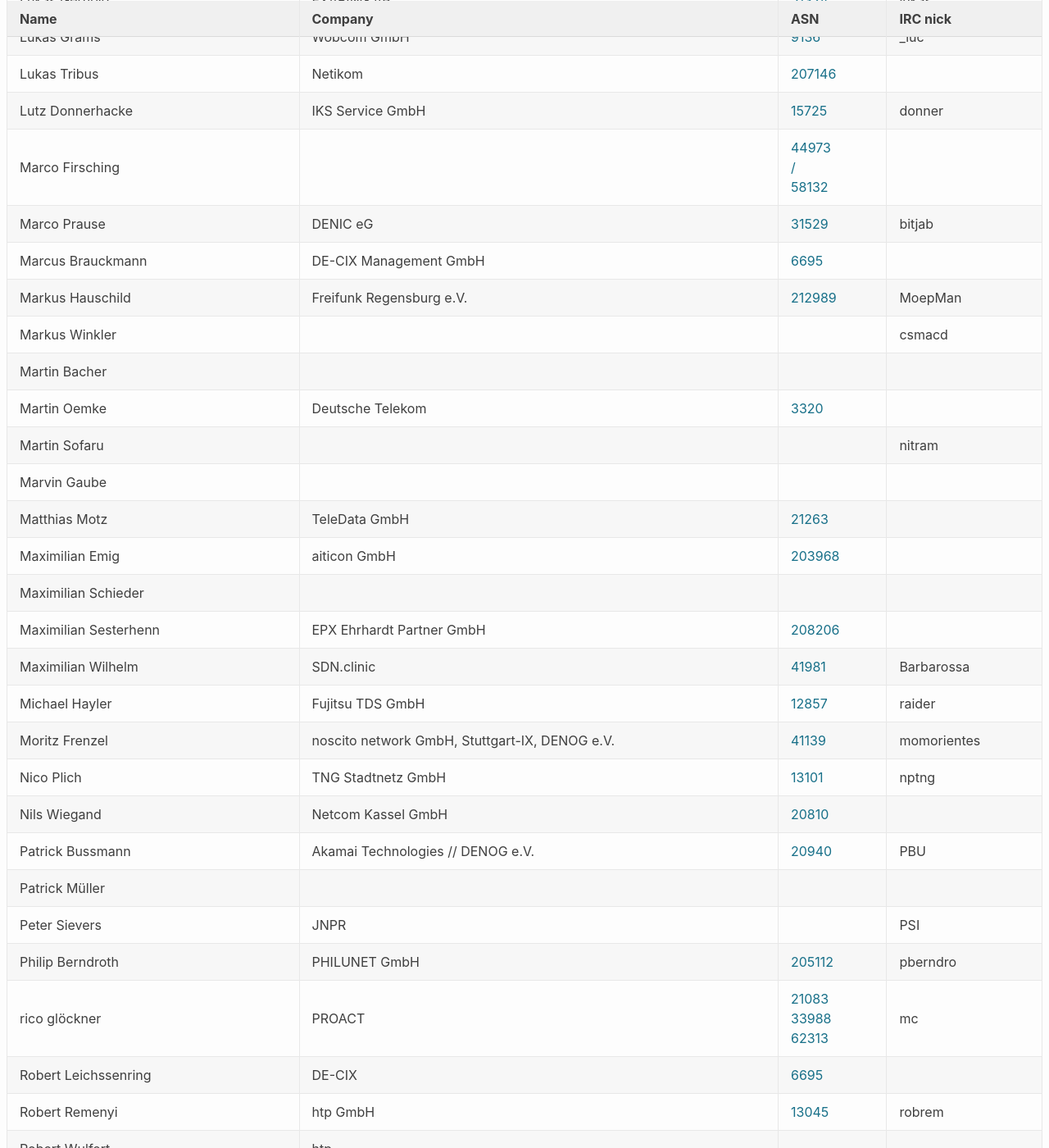
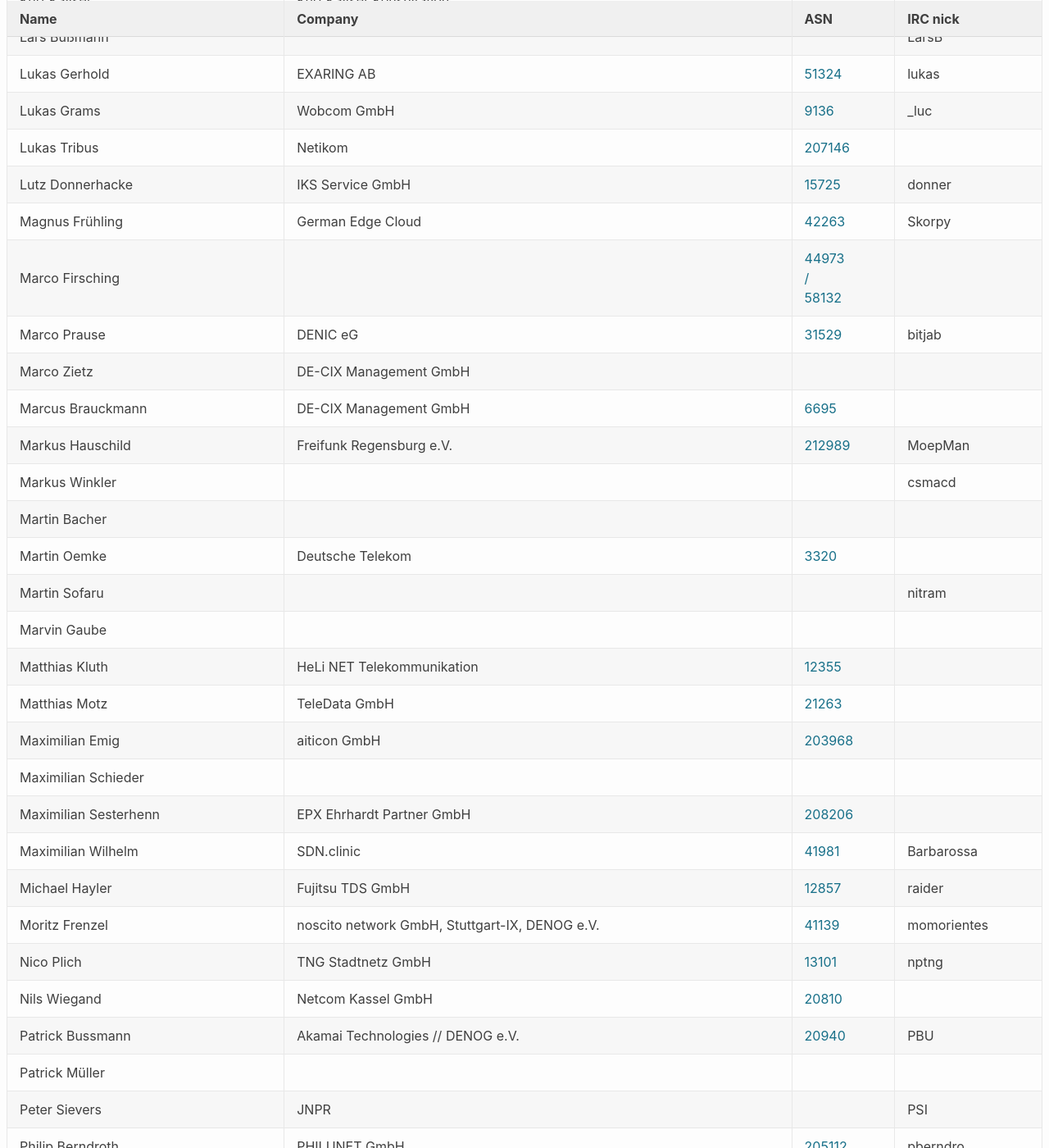
Before and after one commit to denog/pretix-attendeelist, a Jekyll site: the page built from meetup2022_01/index.markdown, in a window 1280 px wide and 1400 px high, scrolled down 1726 px. Shown: the whole window at 82% size. Built offline with Jekyll 4.4.1, drawn with Linux system fonts in a browser that asks for light colours; some of the changed text lies outside the part shown.

Commit message:
Latest data: Tue Feb  8 15:37:25 UTC 2022

```diff
--- a/_data/attendees_denog_meetup_2022-01.json
+++ b/_data/attendees_denog_meetup_2022-01.json
@@ -64,6 +64,12 @@
     "company": "freelenzer.at",
     "irc": null,
     "asn": null
+  },
+  {
+    "name": "Christian Schmidt",
+    "company": "LWLcom GmbH",
+    "irc": "chrische",
+    "asn": "50629"
   },
   {
     "name": "Christoph Heinecke",
@@ -142,6 +148,12 @@
     "company": "BCIX Management GmbH",
     "irc": null,
     "asn": "16374, 62193"
+  },
+  {
+    "name": "Jens Link",
+    "company": null,
+    "irc": "snej",
+    "asn": null
   },
   {
     "name": "Joerg Dorchain",
@@ -228,6 +240,12 @@
     "asn": "15725"
   },
   {
+    "name": "Magnus Frühling",
+    "company": "German Edge Cloud",
+    "irc": "Skorpy",
+    "asn": "42263"
+  },
+  {
     "name": "Marco Firsching",
     "company": null,
     "irc": null,
@@ -238,6 +256,12 @@
     "company": "DENIC eG",
     "irc": "bitjab",
     "asn": "31529"
+  },
+  {
+    "name": "Marco Zietz",
+    "company": "DE-CIX Management GmbH",
+    "irc": null,
+    "asn": null
   },
   {
     "name": "Marcus Brauckmann",
@@ -280,6 +304,12 @@
     "company": null,
     "irc": null,
     "asn": null
+  },
+  {
+    "name": "Matthias Kluth",
+    "company": "HeLi NET Telekommunikation",
+    "irc": null,
+    "asn": "12355"
   },
   {
     "name": "Matthias Motz",
@@ -390,6 +420,12 @@
     "asn": "20677"
   },
   {
+    "name": "Sascha Lenz",
+    "company": "s-lz.net - System- und Netzwerkberatung Sascha Lenz",
+    "irc": "master*",
+    "asn": "29317"
+  },
+  {
     "name": "Sebastian Becker",
     "company": "Deutsche Telekom AG",
     "irc": "_sb_",
@@ -409,15 +445,15 @@
   },
   {
     "name": "Sebastian Graf",
+    "company": "Xantaro",
+    "irc": null,
+    "asn": "203520"
+  },
+  {
+    "name": "Sebastian Graf",
     "company": null,
     "irc": null,
     "asn": null
-  },
-  {
-    "name": "Sebastian Graf",
-    "company": "Xantaro",
-    "irc": null,
-    "asn": "203520"
   },
   {
     "name": "Sebastian Heidrich",
```
